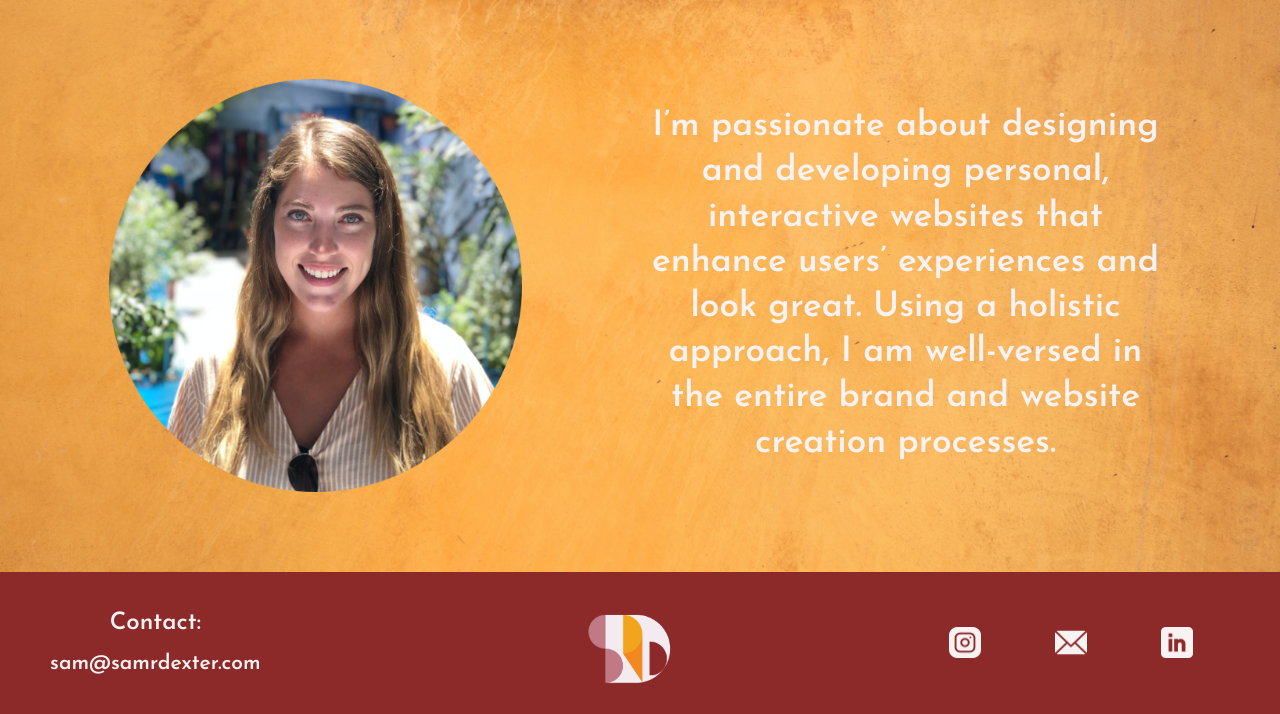
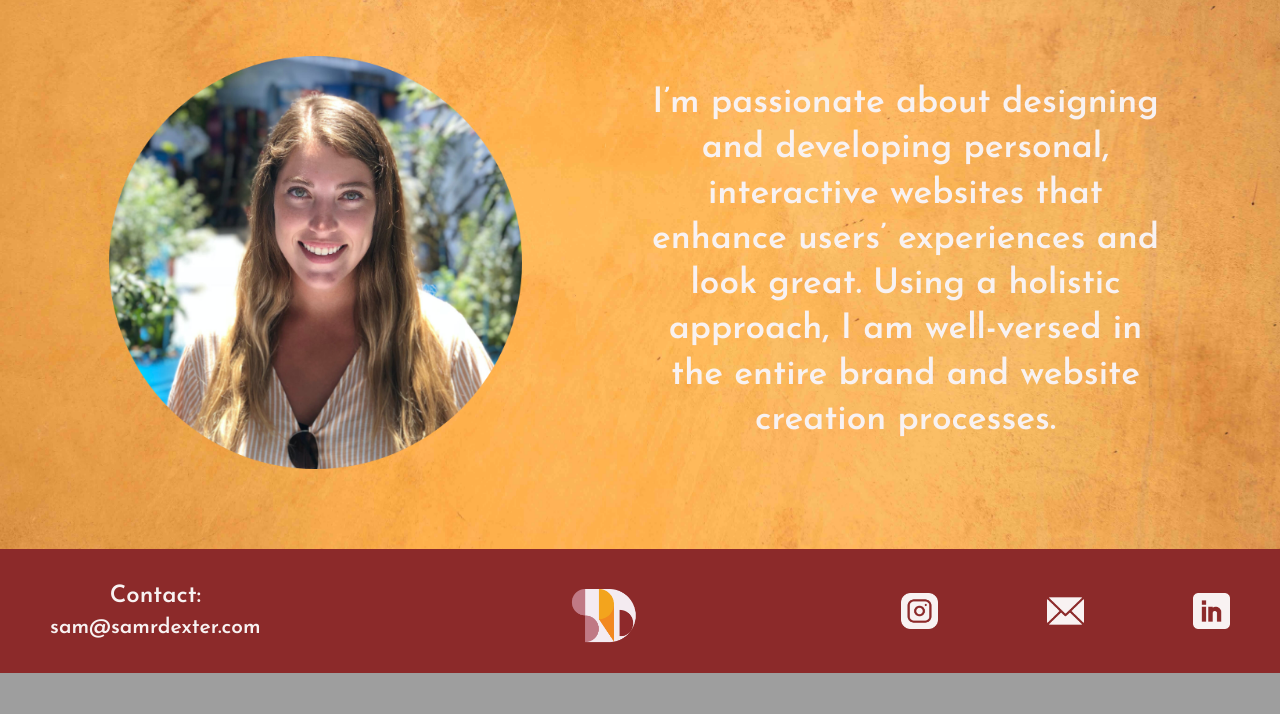
Before and after one commit to sdexter91/srd-portfolio, a PHP site: page / in a window 1280 px wide. Shown: the part 1673-2387 px from the top of the page. After the commit the page ends 2346 px from the top, so only its background shows below. Run offline with PHP 8.4, Linux system fonts and the light colour scheme.

Commit message:
smaller images and working social icons

```diff
--- a/css/main.css
+++ b/css/main.css
@@ -236,10 +236,6 @@
       display: flex;
       justify-content: space-between;
       align-items: center;
-   }
-
-   footer .social-icons img {
-    width: 20%;
    }
 
 
@@ -523,14 +519,11 @@
 
   footer img {
       width: 35%;
+      padding-left: 65px;
    }
 
    footer .social-icons {
-      width: 100%;
-   }
-
-   footer .social-icons img {
-    width: 20%;
+      text-align: right;
    }
 
 }
@@ -621,12 +614,8 @@
 
     footer .social-icons {
     justify-content: space-around;
-    width: 80%;
    }
 
-    footer .social-icons img {
-    width: 10%;
-   }
 }
 
 /* ==========================================================================
--- a/index.html
+++ b/index.html
@@ -61,10 +61,10 @@
 
     <section class="work-samples">
       <div class="content-wrapper">
-        <img src="img/photography-mockup.png" alt="photography site">
-        <img src="img/wholebean-mockup.png" alt="wholebean site">
-        <img src="img/accelerate-mockup.png" alt="accelerate site">
-        <img src="img/unplugged-mockup.png" alt="unplugged site">
+        <img src="img/photography-mockup.jpg" alt="photography site">
+        <img src="img/wholebean-mockup.jpg" alt="wholebean site">
+        <img src="img/accelerate-mockup.jpg" alt="accelerate site">
+        <img src="img/unplugged-mockup.jpg" alt="unplugged site">
       </div>
     </section>
 
@@ -91,9 +91,15 @@
           </a>
         </figure>
         <div class="social-icons">
-          <img src="img/instagram.png" alt="instagram icon">
-          <img src="img/mail.png" alt="email icon">
-          <img src="img/linkedin.png" alt="linkedin icon">
+          <a href="https://www.instagram.com/samrdexter/">
+            <img src="img/instagram.png" alt="instagram icon">
+          </a>
+          <a href="mailto:sam@samrdexter.com">
+            <img src="img/mail.png" alt="email icon">
+          </a>
+          <a href="https://www.linkedin.com/in/samanthardexter/">
+            <img src="img/linkedin.png" alt="linkedin icon">
+          </a>
         </div>
     </div>
   </footer>
```
Also changed, not shown: favicon.ico, img/accelerate-mockup.jpg (added), img/ochre-wall.jpg, img/photography-mockup.jpg (added), img/unplugged-mockup.jpg (added), img/wholebean-mockup.jpg (added), 2 other files.
